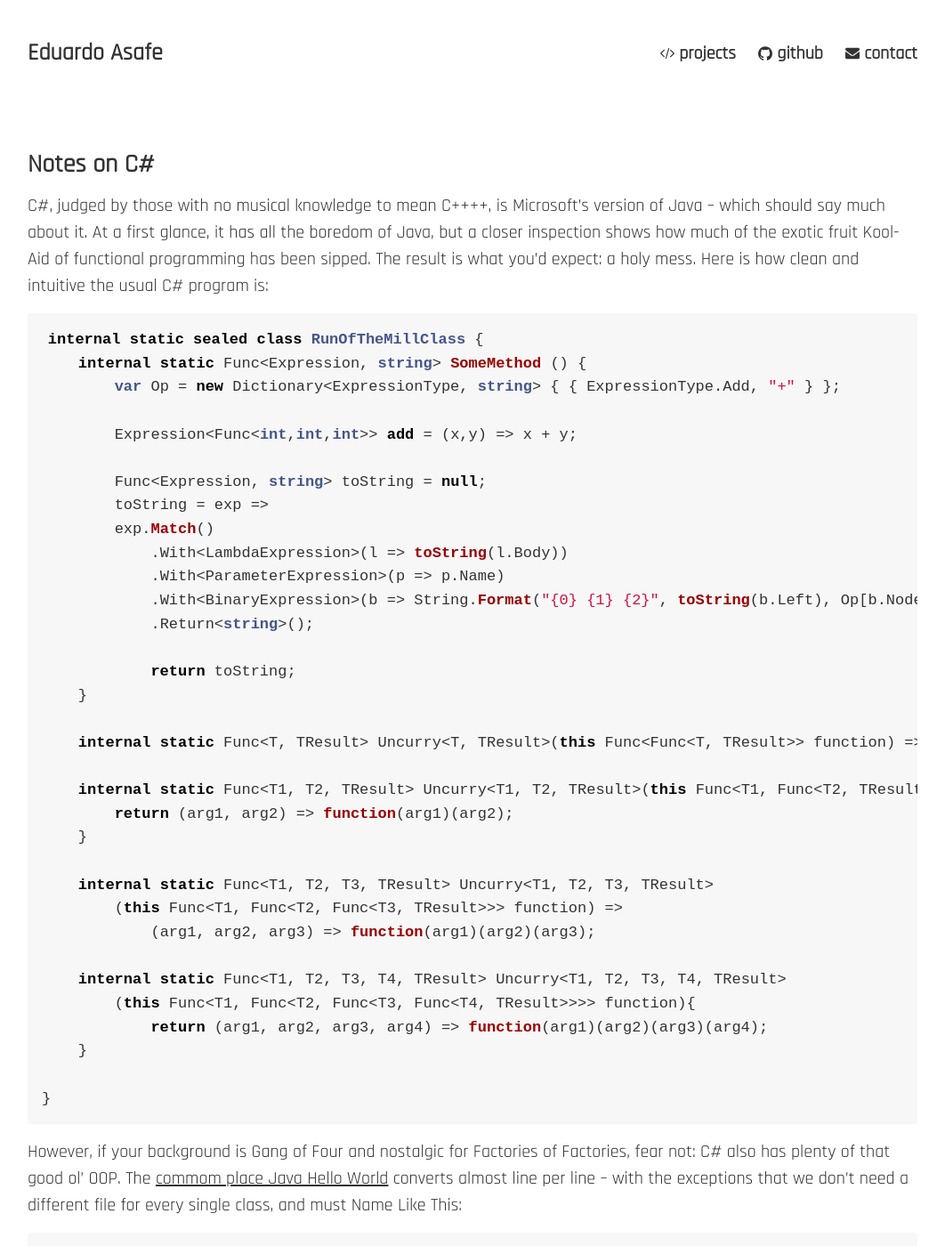
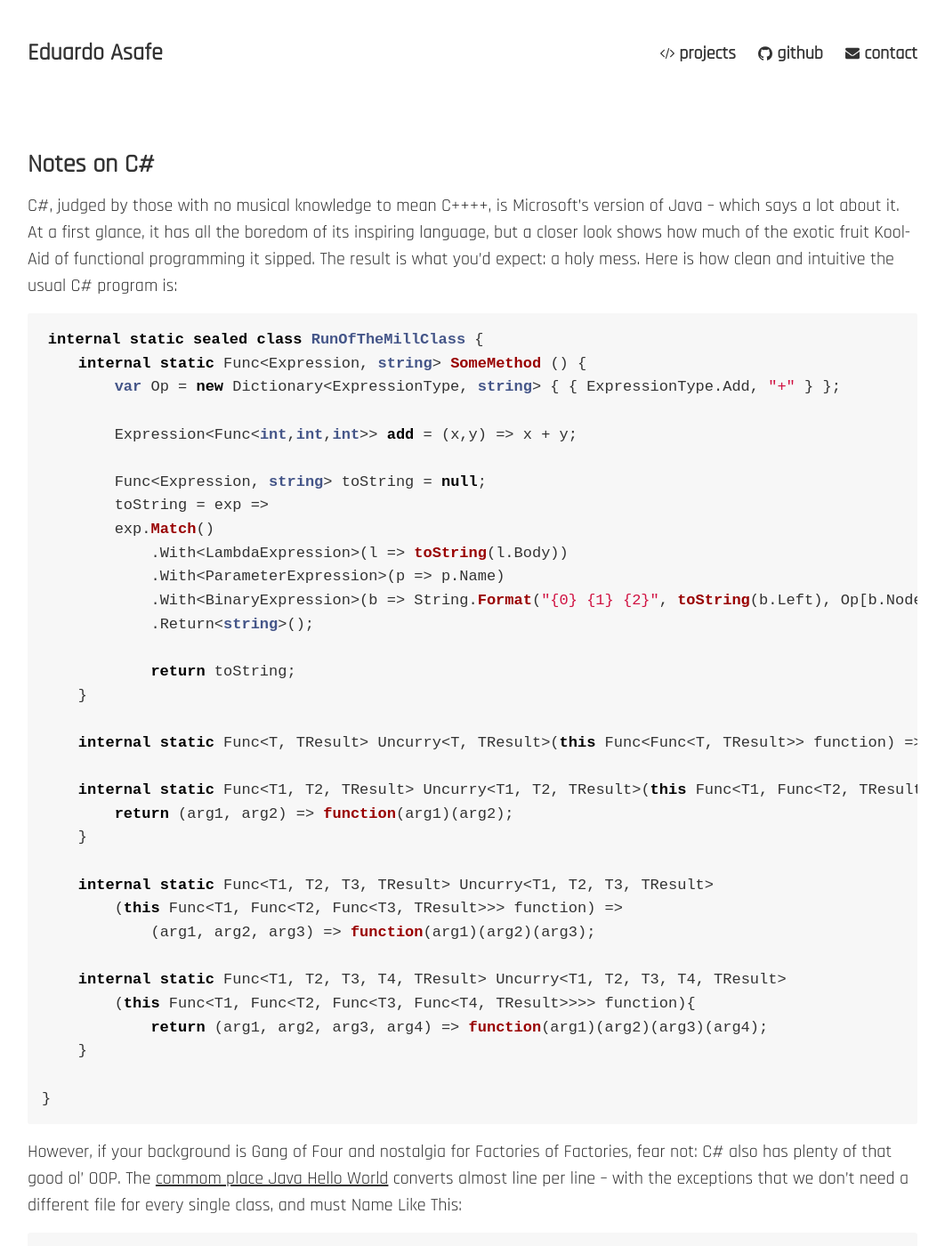
Before and after one commit to easafe/easafe.github.io, a Jekyll site: the page built from _posts/2016-09-04-notes-on-c.md, in a window 1280 px wide and 1400 px high. Shown: the whole window at 89% size, without its empty margins (109-1171 px from the left). Built offline with Jekyll 4.4.1, drawn with Linux system fonts in a browser that asks for light colours; some of the changed text lies outside the part shown.

Commit message:
Renamed file

```diff
--- a/_posts/2016-09-04-notes-on-c.md
+++ b/_posts/2016-09-04-notes-on-c.md
@@ -4,7 +4,7 @@ title: Notes on C#
 tags: [cs]
 ---
 
-C#, judged by those with no musical knowledge to mean C++++, is Microsoft's version of Java -- which should say much about it. At a first glance, it has all the boredom of Java, but a closer inspection shows how much of the exotic fruit Kool-Aid of functional programming has been sipped. The result is what you'd expect: a holy mess. Here is how clean and intuitive the usual C# program is:
+C#, judged by those with no musical knowledge to mean C++++, is Microsoft's version of Java -- which says a lot about it. At a first glance, it has all the boredom of its inspiring language, but a closer look shows how much of the exotic fruit Kool-Aid of functional programming it sipped. The result is what you'd expect: a holy mess. Here is how clean and intuitive the usual C# program is:
 
 {% highlight cs %}
 internal static sealed class RunOfTheMillClass {
@@ -42,7 +42,7 @@ internal static sealed class RunOfTheMillClass {
 }
 {% endhighlight %}
 
-However, if your background is Gang of Four and nostalgic for Factories of Factories, fear not: C# also has plenty of that good ol' OOP. The [commom place Java Hello World](https://taskinoor.wordpress.com/2011/09/21/the-abuse-of-design-patterns-in-writing-a-hello-world-program/) converts almost line per line -- with the exceptions that we don't need a different file for every single class, and must Name Like This:
+However, if your background is Gang of Four and nostalgia for Factories of Factories, fear not: C# also has plenty of that good ol' OOP. The [commom place Java Hello World](https://taskinoor.wordpress.com/2011/09/21/the-abuse-of-design-patterns-in-writing-a-hello-world-program/) converts almost line per line -- with the exceptions that we don't need a different file for every single class, and must Name Like This:
 
 {% highlight cs %}
 public interface Subject {
```
Also changed, not shown: other parts of _posts/2016-09-04-notes-on-c.md (+1 -1 lines).
